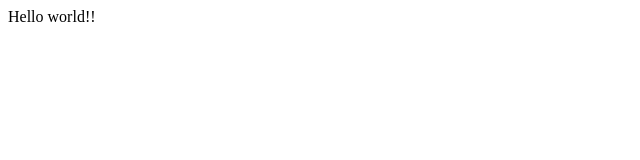
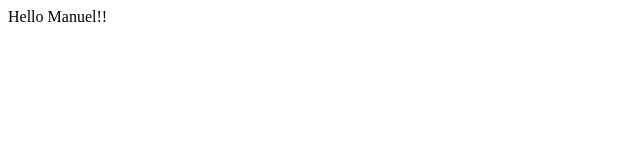
Before and after one commit to greatlookingwebsite/greatlookingwebsite.github.io, a plain HTML site: page index.html in a window 1280 px wide. Shown: the full height of the page, 0-640 px from the left. Drawn offline with Linux system fonts and the light colour scheme.

Commit message:
changing file text

```diff
--- a/index.html
+++ b/index.html
@@ -1,5 +1,5 @@
  <HTML>
    <BODY>
-     Hello world!!
+     Hello Manuel!!
    </BODY>
  </HTML>
```
